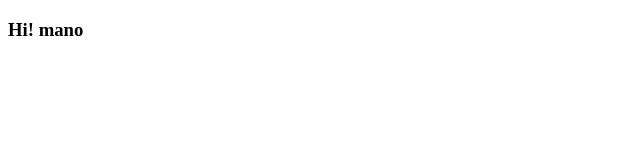
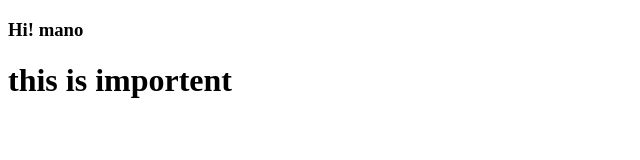
Before and after one commit to Manoranjani-M/repo, a plain HTML site: page index.html in a window 1280 px wide. Shown: the whole page, without its empty margins (0-640 px from the left). Drawn offline with Linux system fonts and the light colour scheme.

Commit message:
fix:importent

```diff
--- a/index.html
+++ b/index.html
@@ -7,6 +7,7 @@
 </head>
 <body>
     <h3>Hi! mano</h3>
+    <h1>this is importent</h1>
 
 </body>
 </html>
```
